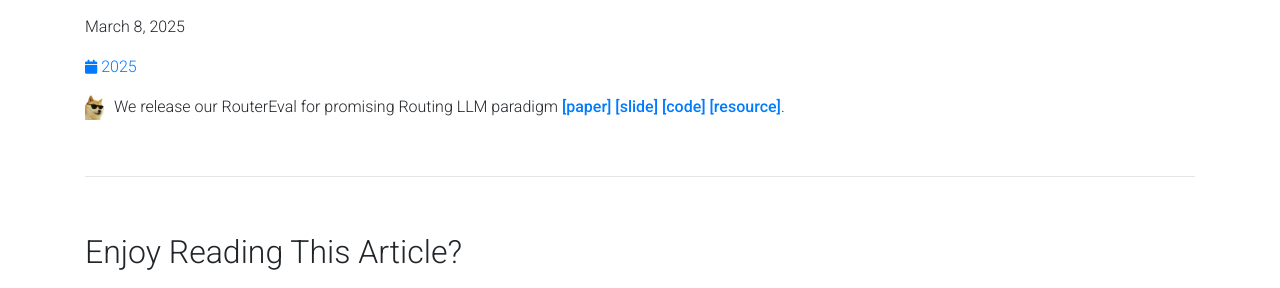
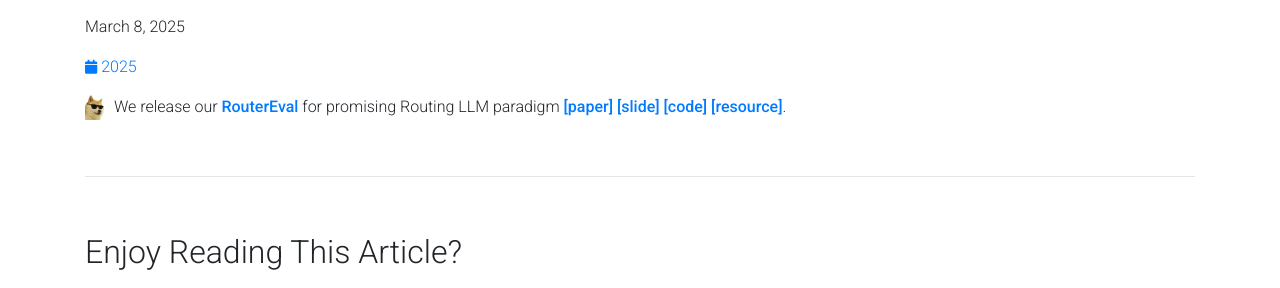
Before and after one commit to dedekinds/dedekinds.github.io, a Jekyll site: the page built from _news/announcement_12.md, in a window 1280 px wide. Shown: the part 169-457 px from the top of the page. Built offline with Jekyll 4.4.1, drawn with Linux system fonts in a browser that asks for light colours; nearby versions of some CDN libraries; library files that are not in the unit come from our copies; comment, search, counter and statistics services are not loaded; a style sheet for code colours, icons or effects is not loaded.

Commit message:
Update announcement_12.md

```diff
--- a/_news/announcement_12.md
+++ b/_news/announcement_12.md
@@ -4,7 +4,7 @@ date: 2025-3-08 15:59:00-0400
 inline: true
 ---
 
-<img src="https://github.com/dedekinds/dedekinds.github.io/raw/main/_pages/cool-doge.gif" width="25"> We release our RouterEval for promising Routing LLM paradigm <strong>[[paper]](https://arxiv.org/abs/2503.10657)</strong>
+<img src="https://github.com/dedekinds/dedekinds.github.io/raw/main/_pages/cool-doge.gif" width="25"> We release our <strong>[RouterEval](https://arxiv.org/abs/2503.10657)</strong> for promising Routing LLM paradigm <strong>[[paper]](https://arxiv.org/abs/2503.10657)</strong>
 <strong>[[slide]](https://github.com/MilkThink-Lab/RouterEval/blob/main/figure/slide.pdf)</strong>
 <strong>[[code]](https://github.com/MilkThink-Lab/RouterEval)</strong>
 <strong>[[resource]](https://github.com/MilkThink-Lab/Awesome-Routing-LLMs)</strong>.
```
